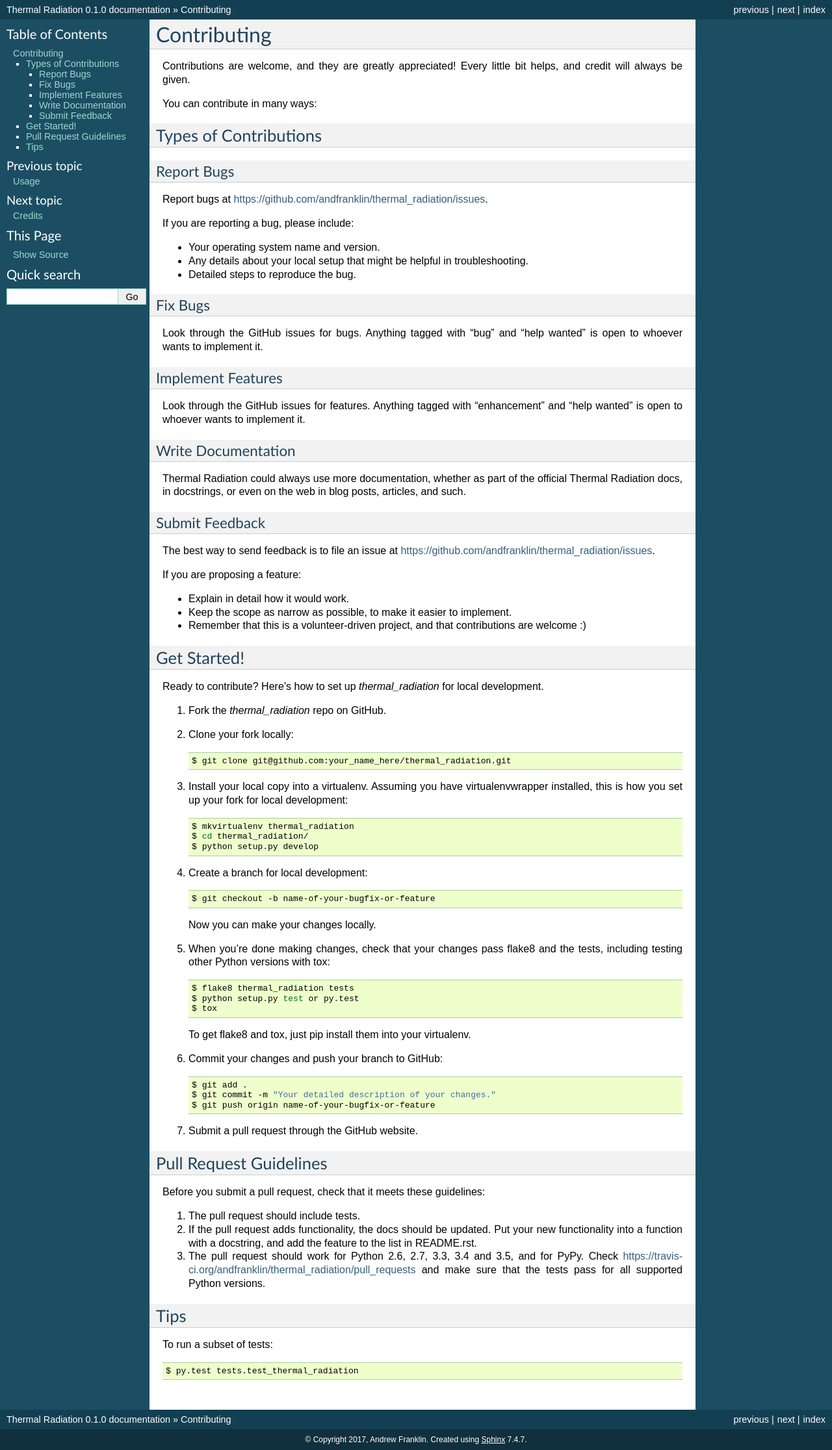
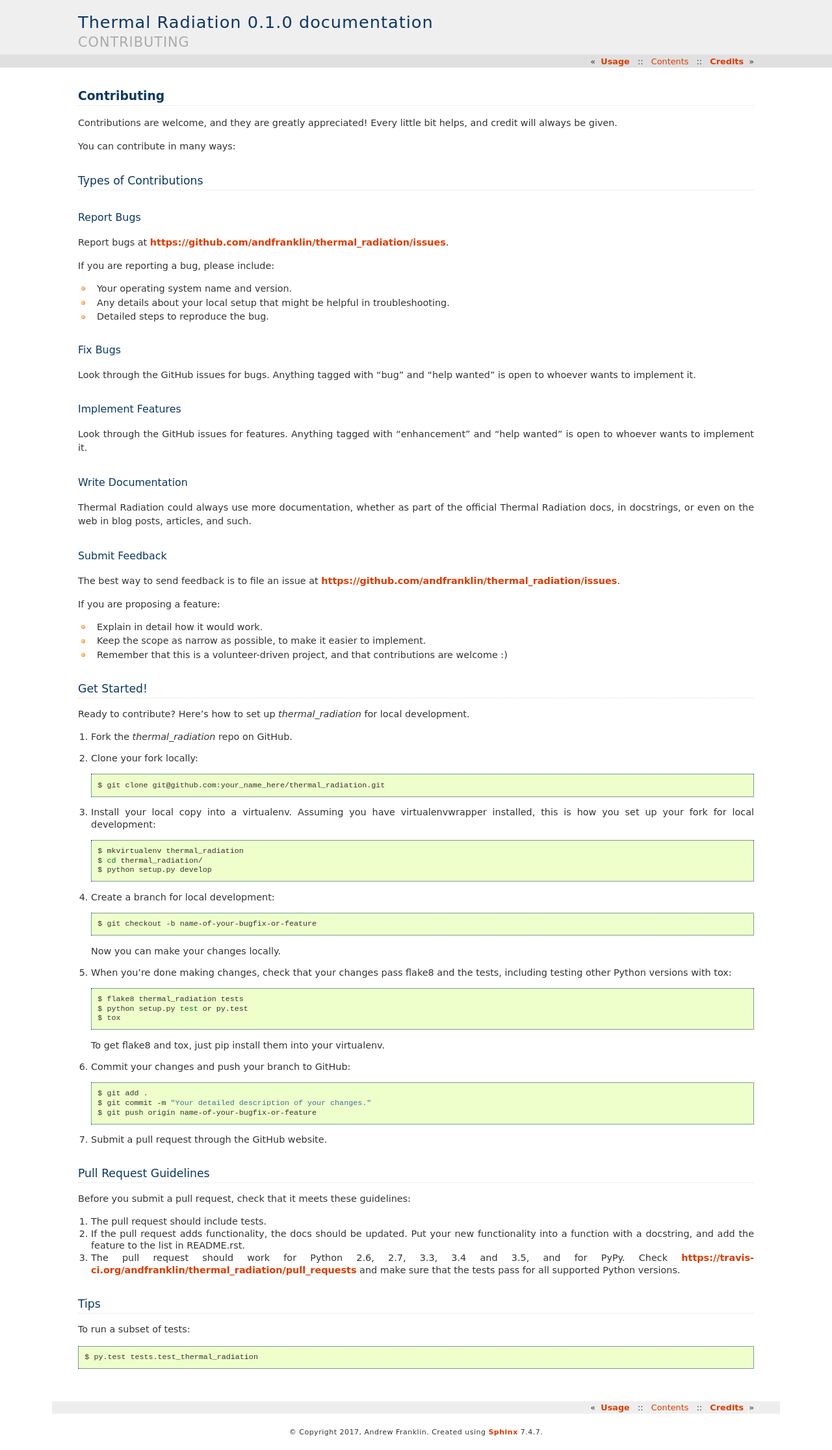
Before and after one commit to andfranklin/thermal_radiation, a Sphinx documentation site: the page built from docs/contributing.rst, in a window 1280 px wide. Shown: the whole page at 65% size. Built offline with Sphinx 7.4.7, drawn with Linux system fonts in a browser that asks for light colours; pages that are not in the unit, such as notebooks, are missing from menus.

Commit message:
Documentation.

```diff
--- a/docs/conf.py
+++ b/docs/conf.py
@@ -111,7 +111,7 @@ pygments_style = 'sphinx'
 
 # The theme to use for HTML and HTML Help pages.  See the documentation for
 # a list of builtin themes.
-html_theme = 'default'
+html_theme = 'haiku'
 
 # Theme options are theme-specific and customize the look and feel of a
 # theme further.  For a list of options available for each theme, see the
@@ -142,7 +142,7 @@ html_theme = 'default'
 # here, relative to this directory. They are copied after the builtin
 # static files, so a file named "default.css" will overwrite the builtin
 # "default.css".
-html_static_path = ['_static']
+html_static_path = []
 
 # If not '', a 'Last updated on:' timestamp is inserted at every page
 # bottom, using the given strftime format.
--- a/docs/index.rst
+++ b/docs/index.rst
@@ -1,5 +1,5 @@
 Welcome to Thermal Radiation's documentation!
-======================================
+=============================================
 
 Contents:
 
```
Also changed, not shown: other parts of docs/index.rst (+0 -1 lines), 2 other files.
